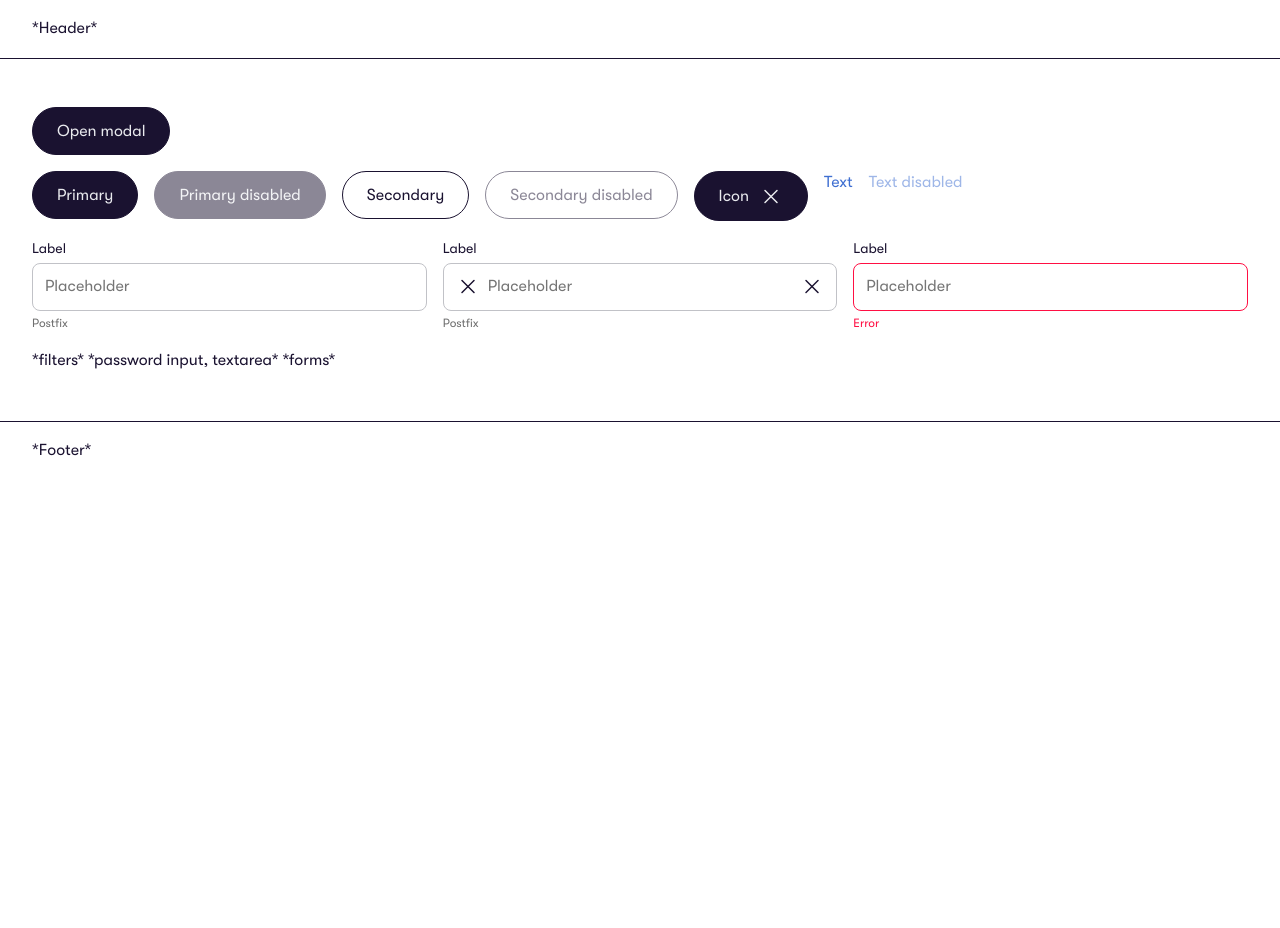
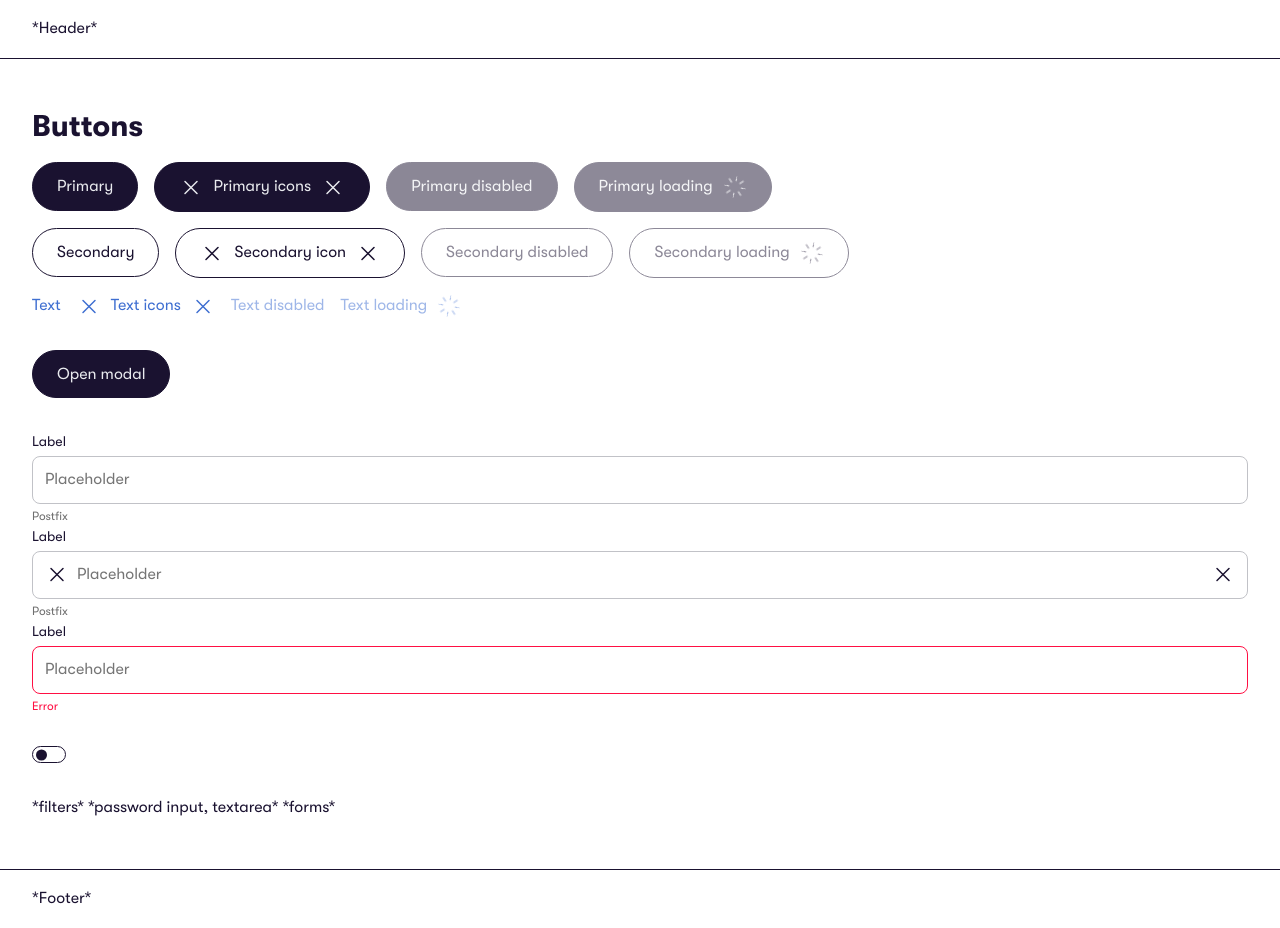
Before and after one commit to lleballex/lleballex-ui, a Next.js app: page / in a window 1280 px wide. Before the commit the page ends 800 px from the top, so only its background shows below. Built offline with nearby package versions, Linux system fonts and the light colour scheme.

Commit message:
Add Spinner, finish Button

```diff
--- a/src/components/main/Home/Home.module.scss
+++ b/src/components/main/Home/Home.module.scss
@@ -5,11 +5,5 @@
 
   display: flex;
   flex-direction: column;
-  gap: 16px;
-
-  > div {
-    display: flex;
-    // align-items: center;
-    gap: 16px;
-  }
+  gap: 32px;
 }
--- a/src/components/main/Home/Home.tsx
+++ b/src/components/main/Home/Home.tsx
@@ -2,7 +2,7 @@ import HomeModal from './HomeModal'
 import HomeButton from './HomeButton'
 import HomeInput from './HomeInput'
 // import HomeSelect from './HomeSelect'
-// import HomeSwitch from './HomeSwitch'
+import HomeSwitch from './HomeSwitch'
 // import HomeRadioCheckbox from './HomeRadioCheckbox'
 // import HomeDate from './HomeDate'
 // import HomeSlider from './HomeSlider'
@@ -12,11 +12,11 @@ import styles from './Home.module.scss'
 export default function Home() {
   return (
     <div className={styles.container}>
+      <HomeButton />
       <HomeModal />
-      <HomeButton />
       <HomeInput />
       {/* <HomeSelect /> */}
-      {/* <HomeSwitch /> */}
+      <HomeSwitch />
       {/* <HomeRadioCheckbox /> */}
       {/* <HomeDate /> */}
       {/* <HomeSlider /> */}
--- /dev/null
+++ b/src/components/main/Home/HomeButton/HomeButton.module.scss
@@ -0,0 +1,11 @@
+.container {
+  display: flex;
+  flex-direction: column;
+  gap: 16px;
+}
+
+.buttons {
+  display: flex;
+  align-items: center;
+  gap: 16px;
+}
--- a/src/components/main/Home/HomeButton/HomeButton.tsx
+++ b/src/components/main/Home/HomeButton/HomeButton.tsx
@@ -1,24 +1,56 @@
 import Button from '@/components/ui/Button'
 import Icon from '@/components/ui/Icon'
+import styles from './HomeButton.module.scss'
 
 export default function HomeButton() {
   return (
-    <div>
+    <div className={styles.container}>
+      <h2>Buttons</h2>
+
+      <div className={styles.buttons}>
         <Button type="primary">Primary</Button>
+        <Button type="primary">
+          <Icon icon="times" />
+          <span>Primary icons</span>
+          <Icon icon="times" />
+        </Button>
         <Button type="primary" disabled>
           Primary disabled
         </Button>
+        <Button type="primary" loading>
+          Primary loading
+        </Button>
+      </div>
+
+      <div className={styles.buttons}>
         <Button type="secondary">Secondary</Button>
+        <Button type="secondary">
+          <Icon icon="times" />
+          <span>Secondary icon</span>
+          <Icon icon="times" />
+        </Button>
         <Button type="secondary" disabled>
           Secondary disabled
         </Button>
-      <Button type="primary">
-        <span>Icon</span> <Icon icon="times" />
+        <Button type="secondary" loading>
+          Secondary loading
         </Button>
+      </div>
+
+      <div className={styles.buttons}>
         <Button type="text">Text</Button>
+        <Button type="text">
+          <Icon icon="times" />
+          <span>Text icons</span>
+          <Icon icon="times" />
+        </Button>
         <Button type="text" disabled>
           Text disabled
         </Button>
+        <Button type="text" loading>
+          Text loading
+        </Button>
+      </div>
     </div>
   )
 }
--- a/src/components/ui/Button/Button.module.scss
+++ b/src/components/ui/Button/Button.module.scss
@@ -13,6 +13,10 @@
   background: none;
   border: 1px solid $gray-2;
   transition: $transition;
+
+  &.full {
+    width: 100%;
+  }
 
   &:not(:disabled) {
     cursor: pointer;
@@ -59,6 +63,10 @@
     border: none;
     color: $blue;
 
+    :global(.icon) {
+      stroke: $blue;
+    }
+
     &:after {
       content: '';
       position: absolute;
--- a/src/components/ui/Button/Button.tsx
+++ b/src/components/ui/Button/Button.tsx
@@ -1,5 +1,6 @@
 import { ButtonHTMLAttributes, MouseEventHandler, ReactNode } from 'react'
 import classNames from 'classnames'
+import Spinner from '@/components/ui/Spinner'
 import styles from './Button.module.scss'
 
 interface Props {
@@ -9,6 +10,8 @@ interface Props {
   disabled?: boolean
   htmlType?: ButtonHTMLAttributes<HTMLButtonElement>['type']
   onClick?: MouseEventHandler<HTMLButtonElement>
+  fullWidth?: boolean
+  loading?: boolean
 }
 
 export default function Button({
@@ -18,20 +21,20 @@ export default function Button({
   disabled,
   htmlType = 'button',
   onClick,
+  fullWidth,
+  loading,
 }: Props) {
-  // TODO: loading
-  // TODO: full width
-  // TODO: link
-  // TODO: white space
-
   return (
     <button
-      className={classNames(styles.button, styles[type], className)}
-      disabled={disabled}
+      className={classNames(styles.button, styles[type], className, {
+        [styles.full]: fullWidth,
+      })}
+      disabled={disabled || loading}
       type={htmlType}
       onClick={onClick}
     >
       {children}
+      {loading && <Spinner />}
     </button>
   )
 }
--- a/src/components/ui/Icon/Icon.tsx
+++ b/src/components/ui/Icon/Icon.tsx
@@ -11,6 +11,7 @@ const ChevronRightIcon = dynamic(
 const ChevronLeftIcon = dynamic(() => import('@/assets/icons/chevron-left.svg'))
 const ChevronUpIcon = dynamic(() => import('@/assets/icons/chevron-up.svg'))
 const ChevronDownIcon = dynamic(() => import('@/assets/icons/chevron-down.svg'))
+const LoadingIcon = dynamic(() => import('@/assets/icons/loading.svg'))
 
 interface Props {
   icon:
@@ -20,6 +21,7 @@ interface Props {
     | 'chevronLeft'
     | 'chevronUp'
     | 'chevronDown'
+    | 'loading'
   className?: string
   onClick?: MouseEventHandler<SVGElement>
   hoverable?: boolean
@@ -46,6 +48,8 @@ export default function Icon({ icon, className, onClick, hoverable }: Props) {
       return <ChevronUpIcon {...args} />
     case 'chevronDown':
       return <ChevronDownIcon {...args} />
+    case 'loading':
+      return <LoadingIcon {...args} />
     default:
       return null
   }
--- /dev/null
+++ b/src/components/ui/Spinner/Spinner.module.scss
@@ -0,0 +1,12 @@
+.spinner {
+  animation: spinning 1.5s infinite linear;
+}
+
+@keyframes spinning {
+  from {
+    transform: none;
+  }
+  to {
+    transform: rotate(360deg);
+  }
+}
--- /dev/null
+++ b/src/components/ui/Spinner/Spinner.tsx
@@ -0,0 +1,13 @@
+import classNames from 'classnames'
+import Icon from '@/components/ui/Icon'
+import styles from './Spinner.module.scss'
+
+interface Props {
+  className?: string
+}
+
+export default function Spinner({ className }: Props) {
+  return (
+    <Icon className={classNames(styles.spinner, className)} icon="loading" />
+  )
+}
--- /dev/null
+++ b/src/components/ui/Spinner/index.ts
@@ -0,0 +1,3 @@
+import Spinner from './Spinner'
+
+export default Spinner
--- a/src/components/ui/Switch/Switch.module.scss
+++ b/src/components/ui/Switch/Switch.module.scss
@@ -4,7 +4,7 @@
   position: relative;
   height: 17px;
   width: 34px;
-  border: 1px solid $black;
+  border: 1px solid $gray-2;
   border-radius: 100px;
   background: $white;
   cursor: pointer;
@@ -18,13 +18,13 @@
     width: 11px;
     height: 11px;
     border-radius: 50%;
-    background: $black;
+    background: $gray-2;
     transform: translateY(-50%);
     transition: $transition;
   }
 
   &.active {
-    background: $black;
+    background: $gray-2;
 
     &:after {
       left: calc(100% - 3px - 11px);
```
Also changed, not shown: src/assets/icons/loading.svg (added). Lines whose indentation alone changed are shown as unchanged.
